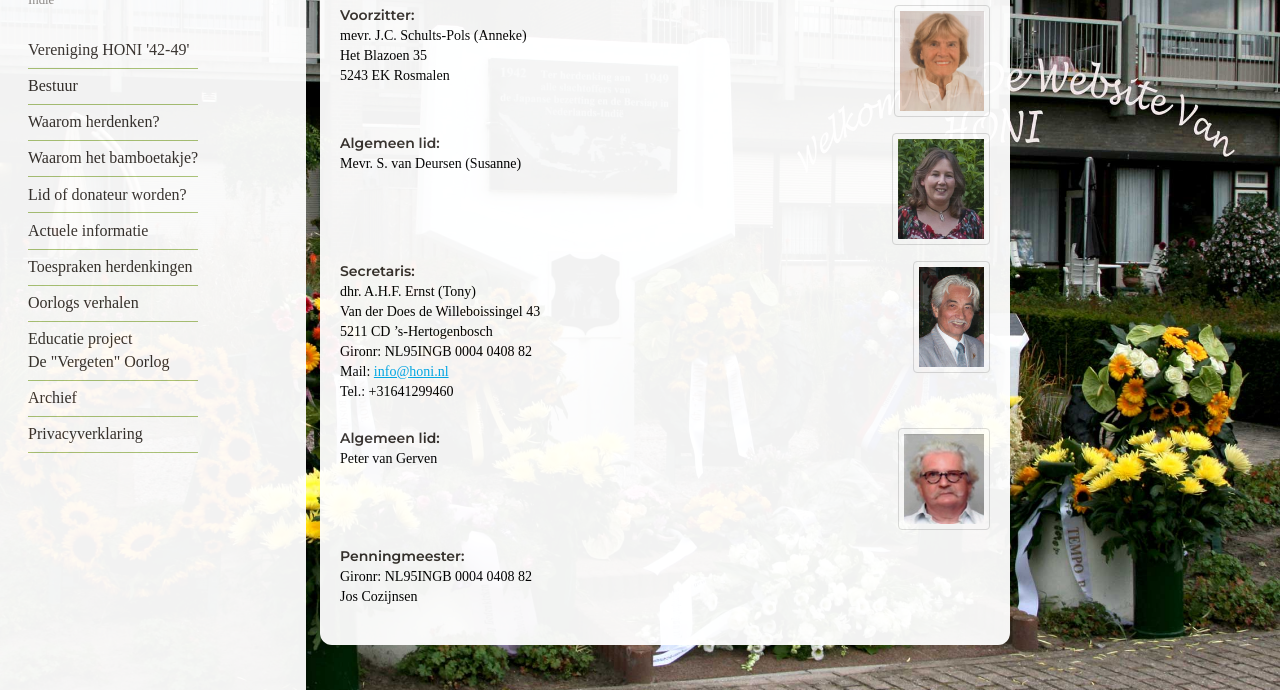
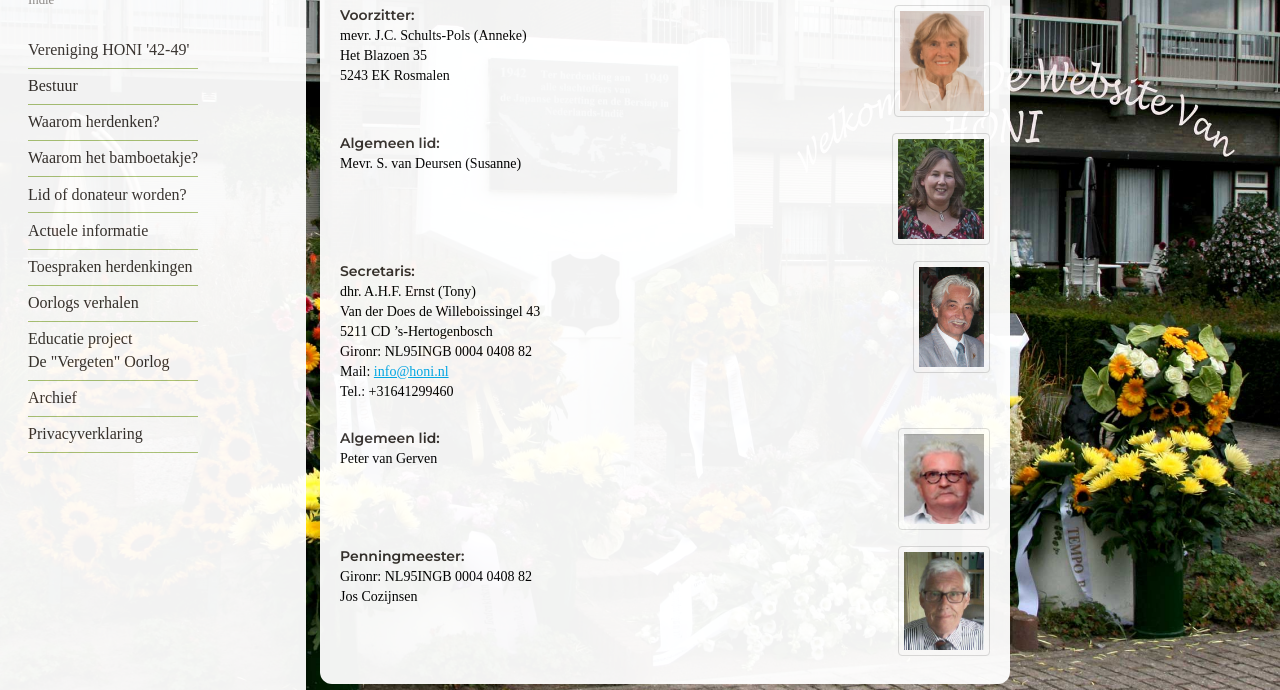
Before and after one commit to rikolivier/honi, an Eleventy site: page src/bestuur.html in a window 1280 px wide. Shown: the part 110-800 px from the top of the page. Built offline with nearby package versions, Linux system fonts and the light colour scheme; Eleventy itself is replaced by a stand-in of ours; files that its build step writes are made by us from their sources; a web font is replaced by a local one.

Commit message:
Foto toegevoegd Jos

```diff
--- a/src/bestuur.html
+++ b/src/bestuur.html
@@ -56,7 +56,9 @@ title: Bestuur
       <p>
         <strong>Penningmeester:</strong><br/>
         Gironr: NL95INGB 0004 0408 82<br />
-        Jos Cozijnsen<br /></p>
+        Jos Cozijnsen<br />
+        </p>
+        <img src="/assets/images/Pasfoto JWF Cozijnsen.jpg" alt="JWF Cozijnsen" width="80" />
     </div>
   </article>
 </main>
```
Also changed, not shown: public/bestuur/index.html (+3 -1 lines), public/assets/images/Pasfoto JWF Cozijnsen.jpg (added), src/assets/images/Pasfoto JWF Cozijnsen.jpg (added), 3 other files.
